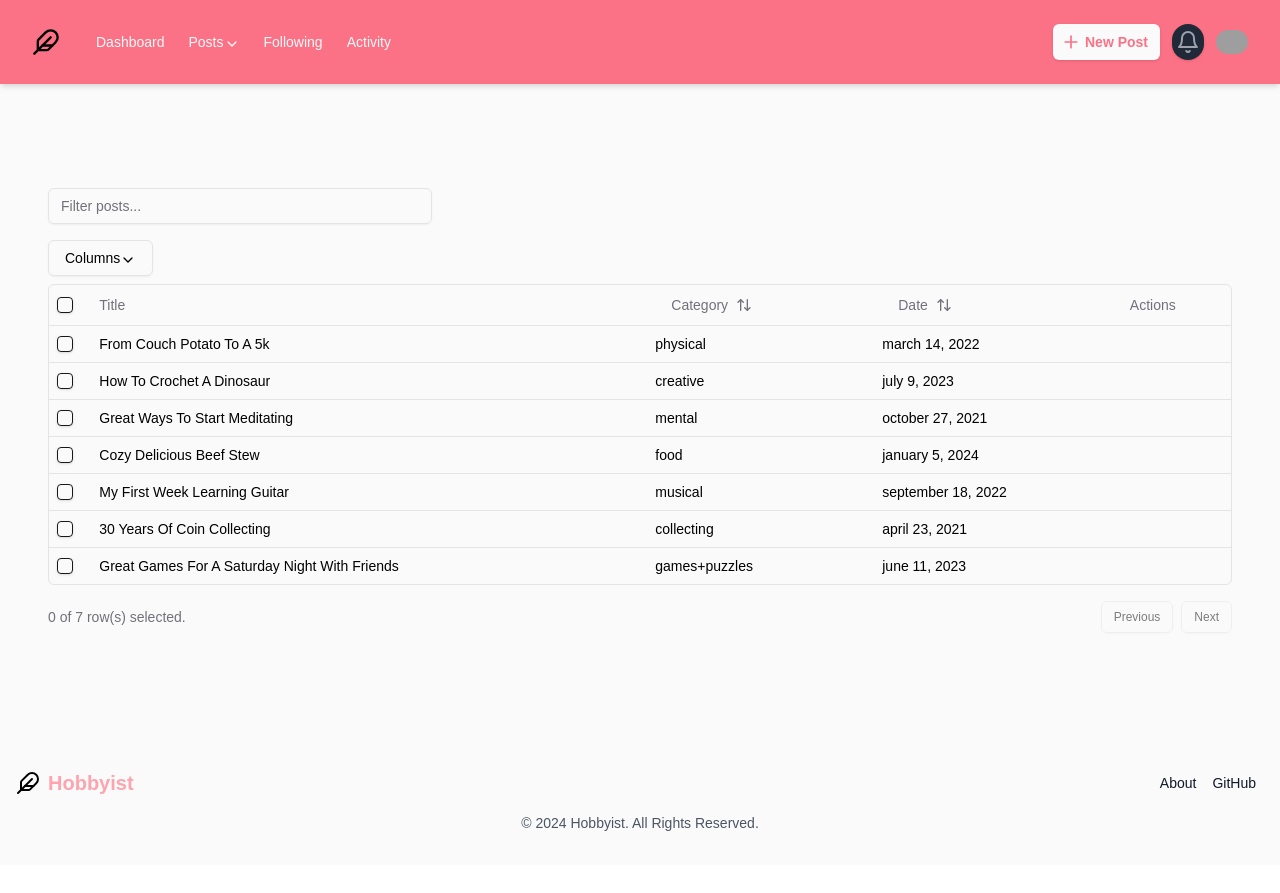
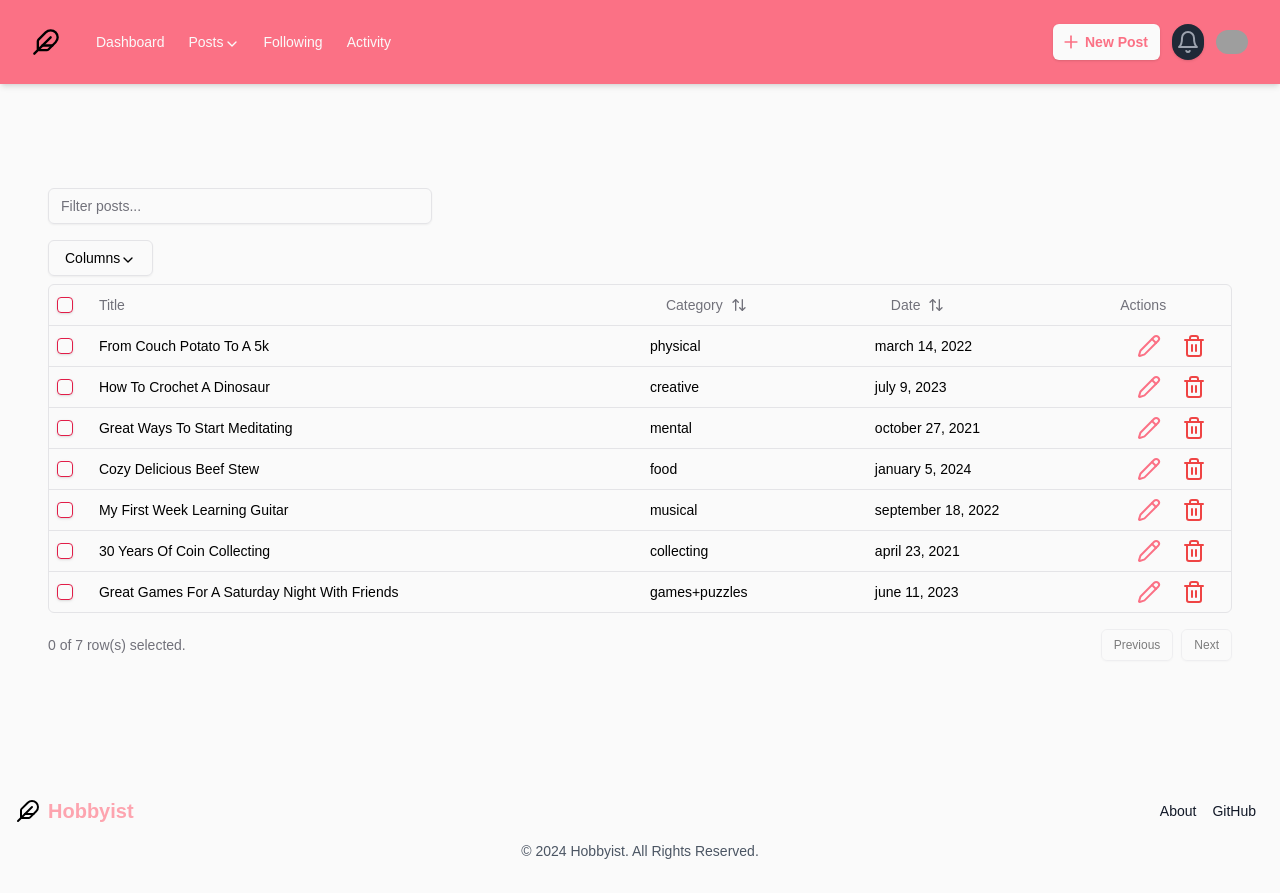
Before and after one commit to pllealfunes/nextjs-hobbyist, a Next.js app: page /posts/published in a window 1280 px wide. Before the commit the page ends 865 px from the top, so only its background shows below. Built offline with nearby package versions, Linux system fonts and the light colour scheme; grey boxes are pictures that could not be loaded.

Commit message:
updated global styles for shadcn ui, updated nav notifications btn, added icons to tables

```diff
--- a/src/app/globals.css
+++ b/src/app/globals.css
@@ -38,8 +38,8 @@ body {
     --card-foreground: 240 10% 3.9%;
     --popover: 0 0% 100%;
     --popover-foreground: 240 10% 3.9%;
-    --primary: 240 5.9% 10%;
-    --primary-foreground: 0 0% 98%;
+    --primary: 346.8 77.2% 49.8%;
+    --primary-foreground: 355.7 100% 97.3%;
     --secondary: 240 4.8% 95.9%;
     --secondary-foreground: 240 5.9% 10%;
     --muted: 240 4.8% 95.9%;
@@ -50,34 +50,35 @@ body {
     --destructive-foreground: 0 0% 98%;
     --border: 240 5.9% 90%;
     --input: 240 5.9% 90%;
-    --ring: 240 10% 3.9%;
+    --ring: 346.8 77.2% 49.8%;
+    --radius: 0.5rem;
     --chart-1: 12 76% 61%;
     --chart-2: 173 58% 39%;
     --chart-3: 197 37% 24%;
     --chart-4: 43 74% 66%;
     --chart-5: 27 87% 67%;
-    --radius: 0.5rem;
   }
+
   .dark {
-    --background: 240 10% 3.9%;
-    --foreground: 0 0% 98%;
-    --card: 240 10% 3.9%;
-    --card-foreground: 0 0% 98%;
-    --popover: 240 10% 3.9%;
-    --popover-foreground: 0 0% 98%;
-    --primary: 0 0% 98%;
-    --primary-foreground: 240 5.9% 10%;
+    --background: 20 14.3% 4.1%;
+    --foreground: 0 0% 95%;
+    --card: 24 9.8% 10%;
+    --card-foreground: 0 0% 95%;
+    --popover: 0 0% 9%;
+    --popover-foreground: 0 0% 95%;
+    --primary: 346.8 77.2% 49.8%;
+    --primary-foreground: 355.7 100% 97.3%;
     --secondary: 240 3.7% 15.9%;
     --secondary-foreground: 0 0% 98%;
-    --muted: 240 3.7% 15.9%;
+    --muted: 0 0% 15%;
     --muted-foreground: 240 5% 64.9%;
-    --accent: 240 3.7% 15.9%;
+    --accent: 12 6.5% 15.1%;
     --accent-foreground: 0 0% 98%;
     --destructive: 0 62.8% 30.6%;
-    --destructive-foreground: 0 0% 98%;
+    --destructive-foreground: 0 85.7% 97.3%;
     --border: 240 3.7% 15.9%;
     --input: 240 3.7% 15.9%;
-    --ring: 240 4.9% 83.9%;
+    --ring: 346.8 77.2% 49.8%;
     --chart-1: 220 70% 50%;
     --chart-2: 160 60% 45%;
     --chart-3: 30 80% 55%;
--- a/src/ui/components/data-table.tsx
+++ b/src/ui/components/data-table.tsx
@@ -77,9 +77,9 @@ export function DataTable<TData, TValue>({
       <div className="flex items-center py-4">
         <Input
           placeholder="Filter posts..."
-          value={(table.getColumn("post")?.getFilterValue() as string) ?? ""}
+          value={(table.getColumn("title")?.getFilterValue() as string) ?? ""}
           onChange={(event) =>
-            table.getColumn("post")?.setFilterValue(event.target.value)
+            table.getColumn("title")?.setFilterValue(event.target.value)
           }
           className="max-w-sm"
         />
--- a/src/ui/components/login-nav.tsx
+++ b/src/ui/components/login-nav.tsx
@@ -149,26 +149,10 @@ export default function Dashboard() {
                     />
                     <p>BobsBurgers</p>
                   </div>
-                  <button
-                    type="button"
-                    className="rounded-full bg-gray-800 m-2 p-1 text-gray-400 hover:text-white focus:outline-none focus:ring-2 focus:ring-white focus:ring-offset-2 focus:ring-offset-gray-800"
-                  >
+                  <Button className="relative rounded-full bg-gray-800 p-1 text-gray-400 hover:text-white focus:outline-none focus:ring-2 focus:ring-white focus:ring-offset-2 focus:ring-offset-gray-800">
                     <span className="sr-only">View notifications</span>
-                    <svg
-                      xmlns="http://www.w3.org/2000/svg"
-                      fill="none"
-                      viewBox="0 0 24 24"
-                      strokeWidth="1.5"
-                      stroke="currentColor"
-                      className="h-6 w-6"
-                    >
-                      <path
-                        strokeLinecap="round"
-                        strokeLinejoin="round"
-                        d="M14.857 17.082a23.848 23.848 0 0 0 5.454-1.31A8.967 8.967 0 0 1 18 9.75V9A6 6 0 0 0 6 9v.75a8.967 8.967 0 0 1-2.312 6.022c1.733.64 3.56 1.085 5.455 1.31m5.714 0a24.255 24.255 0 0 1-5.714 0m5.714 0a3 3 0 1 1-5.714 0"
-                      />
-                    </svg>
-                  </button>
+                    <Bell />
+                  </Button>
                 </div>
                 <DropdownMenuSeparator />
                 <DropdownMenuGroup>
--- a/src/ui/components/table-columns.tsx
+++ b/src/ui/components/table-columns.tsx
@@ -4,15 +4,7 @@ import { ColumnDef } from "@tanstack/react-table";
 
 import { Button } from "@/ui/components/button";
 import { Checkbox } from "@/ui/components/checkbox";
-import {
-  DropdownMenu,
-  DropdownMenuSeparator,
-  DropdownMenuContent,
-  DropdownMenuTrigger,
-  DropdownMenuLabel,
-  DropdownMenuItem,
-} from "@/ui/components/dropdown-menu";
-import { ArrowUpDown, Ellipsis } from "lucide-react";
+import { ArrowUpDown, Trash2, Pencil } from "lucide-react";
 
 export type Post = {
   id: string;
@@ -48,7 +40,7 @@ export const columns: ColumnDef<Post>[] = [
     accessorKey: "title",
     header: "Title",
     cell: ({ row }) => (
-      <div className="capitalize">{row.getValue("title")}</div>
+      <div className="capitalize cursor-pointer">{row.getValue("title")}</div>
     ),
   },
   {
@@ -87,7 +79,11 @@ export const columns: ColumnDef<Post>[] = [
     accessorKey: "actions",
     header: "Actions",
     cell: ({ row }) => (
-      <div className="capitalize">{row.getValue("actions")}</div>
+      <div className="capitalize flex justify-evenly items-center gap-3 lg:gap-1">
+        {row.getValue("actions")}
+        <Pencil className="text-rose-400 cursor-pointer" />
+        <Trash2 className="text-red-500 cursor-pointer" />
+      </div>
     ),
   },
 ];
```
